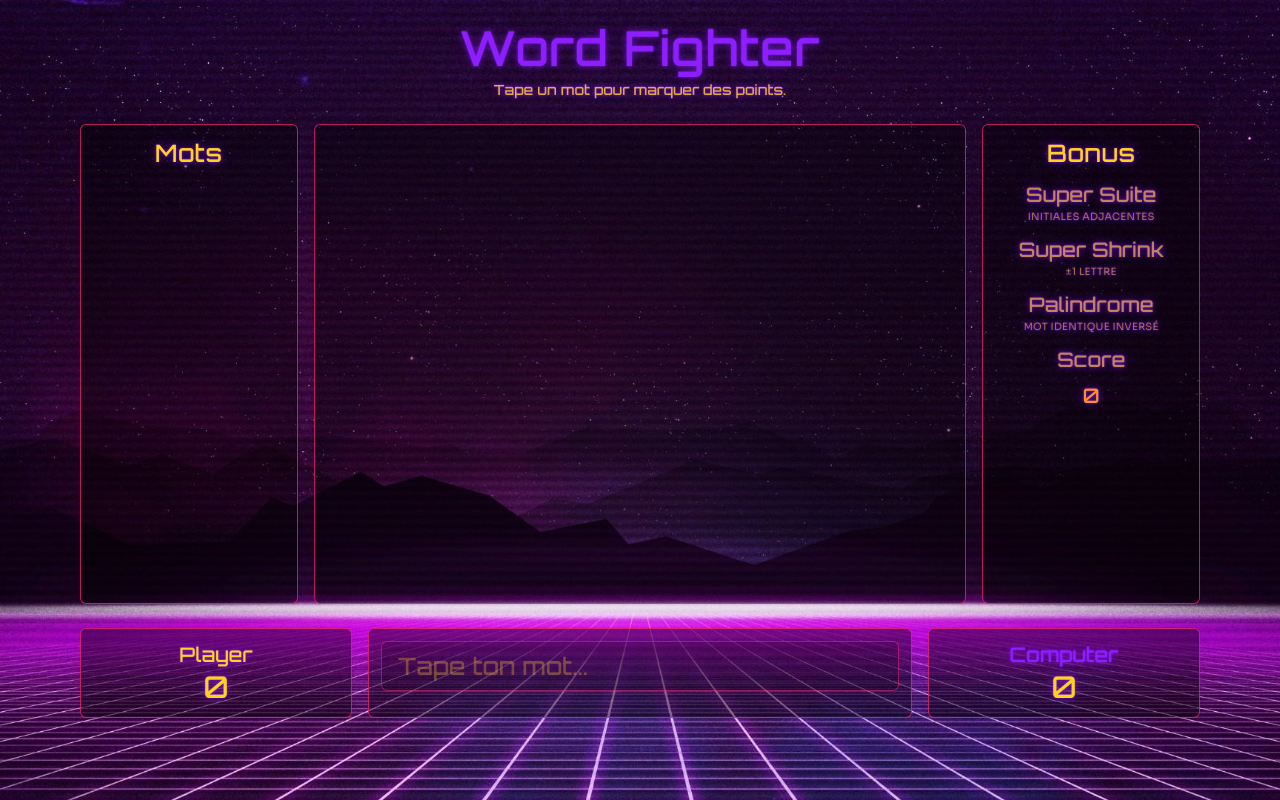
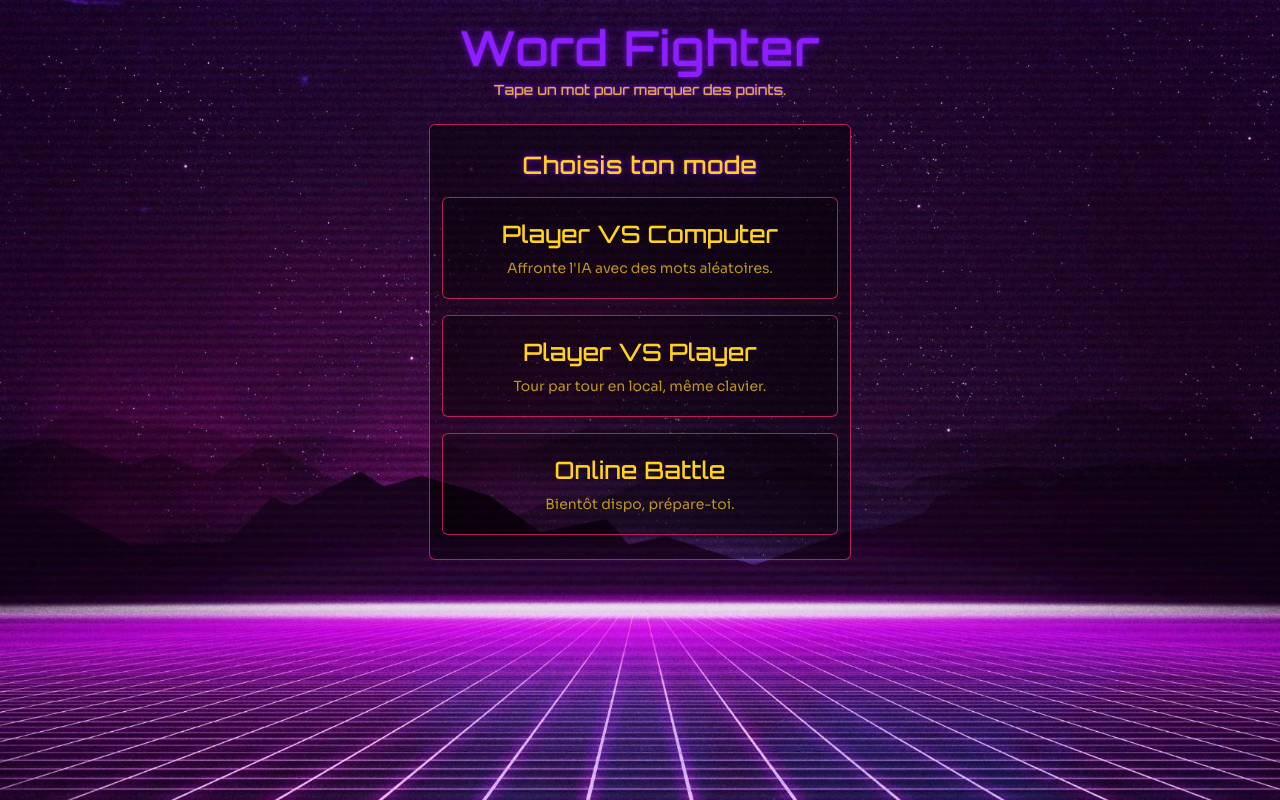
Before and after one commit to Flatoupix/word-fighter, a Vue app: page / in a window 1280 px wide. Built offline with nearby package versions, Linux system fonts and the light colour scheme.

Commit message:
feat(app): add game mode and duration selection components

```diff
--- a/src/App.vue
+++ b/src/App.vue
@@ -6,22 +6,24 @@
         <p class="mt-2 text-sm text-neon-yellow/80">Tape un mot pour marquer des points.</p>
       </header>
 
-      <section class="main-board grid gap-4 md:grid-cols-[1fr_3fr_1fr]">
-        <WordListPanel :words="wordListDisp" @toggle="toggleWordVisibility" />
-        <WordDisplayPanel
+      <ModeSelector v-if="!selectedMode" @select="selectMode" />
+
+      <TimeSelector v-else-if="!selectedDuration" @select="selectDuration" />
+
+      <template v-else>
+        <MainBoard
+          :words="wordListDisp"
           :wrongWord="wrongWord"
           :pointsAdded="pointsAdded"
           :wordChars="wordChars"
           :dynamicFontSize="dynamicFontSize"
-        />
-        <BonusPanel
           :superSuiteBonus="superSuiteBonus"
           :superShrinkBonus="superShrinkBonus"
           :palindromeActive="palindromeActive"
           :scoreValue="scoreValue"
           :scoreFontSize="scoreFontSize"
+          @toggle="toggleWordVisibility"
         />
-      </section>
 
         <ScoreBoard
           v-model:wordInput="wordInput"
@@ -31,15 +33,23 @@
           :disabled="computerTurn || isTyping"
           @submit="onSubmit"
         />
+        <div class="text-center text-xs text-neon-yellow/60">
+          Mode: {{ modeLabel }} · Temps: {{ durationLabel }}
+          <button type="button" class="ml-2 text-neon-purple/80 hover:text-neon-purple" @click="resetMode">
+            changer
+          </button>
+        </div>
+      </template>
     </div>
   </div>
 </template>
 
 <script setup>
-import BonusPanel from './components/BonusPanel.vue'
+import { computed, ref } from 'vue'
+import MainBoard from './components/modes/MainBoard.vue'
+import ModeSelector from './components/modes/ModeSelector.vue'
+import TimeSelector from './components/modes/TimeSelector.vue'
 import ScoreBoard from './components/ScoreBoard.vue'
-import WordDisplayPanel from './components/WordDisplayPanel.vue'
-import WordListPanel from './components/WordListPanel.vue'
 import { useGameState } from './composables/useGameState'
 
 const {
@@ -62,6 +72,29 @@ const {
   toggleWordVisibility,
 } = useGameState()
 
+const selectedMode = ref('')
+const selectedDuration = ref(0)
+const modeLabel = computed(() => {
+  if (selectedMode.value === 'pvc') return 'Player VS Computer'
+  if (selectedMode.value === 'pvp') return 'Player VS Player'
+  if (selectedMode.value === 'online') return 'Online Battle'
+  return ''
+})
+const durationLabel = computed(() => (selectedDuration.value ? `${selectedDuration.value} min` : ''))
+
+const selectMode = (mode) => {
+  selectedMode.value = mode
+}
+
+const selectDuration = (minutes) => {
+  selectedDuration.value = minutes
+}
+
+const resetMode = () => {
+  selectedMode.value = ''
+  selectedDuration.value = 0
+}
+
 const onSubmit = () => {
   addWord(wordInput.value)
 }
--- a/src/assets/main.css
+++ b/src/assets/main.css
@@ -31,6 +31,28 @@ body {
 
   .panel {
     @apply rounded-md border border-neon-pink/70 bg-black/40 p-3 backdrop-blur-sm;
+  }
+
+  .mode-panel {
+    @apply py-6;
+    width: min(100%, 33vw);
+    margin: 0 auto;
+  }
+
+  .mode-grid {
+    @apply mt-4 grid gap-4;
+  }
+
+  .mode-card {
+    @apply rounded-md border border-neon-pink/70 bg-black/30 px-4 py-5 text-center transition hover:border-neon-purple/80 hover:bg-black/40;
+  }
+
+  .mode-title {
+    @apply font-display text-2xl text-neon-yellow;
+  }
+
+  .mode-desc {
+    @apply mt-2 text-sm text-neon-yellow/70 font-ui;
   }
 
   .word-list-panel {
--- /dev/null
+++ b/src/components/modes/MainBoard.vue
@@ -0,0 +1,69 @@
+<template>
+  <section class="main-board grid gap-4 md:grid-cols-[1fr_3fr_1fr]">
+    <WordListPanel :words="words" @toggle="$emit('toggle', $event)" />
+    <WordDisplayPanel
+      :wrongWord="wrongWord"
+      :pointsAdded="pointsAdded"
+      :wordChars="wordChars"
+      :dynamicFontSize="dynamicFontSize"
+    />
+    <BonusPanel
+      :superSuiteBonus="superSuiteBonus"
+      :superShrinkBonus="superShrinkBonus"
+      :palindromeActive="palindromeActive"
+      :scoreValue="scoreValue"
+      :scoreFontSize="scoreFontSize"
+    />
+  </section>
+</template>
+
+<script setup>
+import BonusPanel from '../BonusPanel.vue'
+import WordDisplayPanel from '../WordDisplayPanel.vue'
+import WordListPanel from '../WordListPanel.vue'
+
+defineProps({
+  words: {
+    type: Array,
+    required: true,
+  },
+  wrongWord: {
+    type: Boolean,
+    required: true,
+  },
+  pointsAdded: {
+    type: Array,
+    required: true,
+  },
+  wordChars: {
+    type: Array,
+    required: true,
+  },
+  dynamicFontSize: {
+    type: String,
+    required: true,
+  },
+  superSuiteBonus: {
+    type: Number,
+    required: true,
+  },
+  superShrinkBonus: {
+    type: Number,
+    required: true,
+  },
+  palindromeActive: {
+    type: Boolean,
+    required: true,
+  },
+  scoreValue: {
+    type: Number,
+    required: true,
+  },
+  scoreFontSize: {
+    type: String,
+    required: true,
+  },
+})
+
+defineEmits(['toggle'])
+</script>
--- /dev/null
+++ b/src/components/modes/ModeCard.vue
@@ -0,0 +1,25 @@
+<template>
+  <button type="button" class="mode-card" @click="$emit('select', mode)">
+    <div class="mode-title">{{ title }}</div>
+    <p class="mode-desc">{{ description }}</p>
+  </button>
+</template>
+
+<script setup>
+defineProps({
+  mode: {
+    type: String,
+    required: true,
+  },
+  title: {
+    type: String,
+    required: true,
+  },
+  description: {
+    type: String,
+    required: true,
+  },
+})
+
+defineEmits(['select'])
+</script>
--- /dev/null
+++ b/src/components/modes/ModeSelector.vue
@@ -0,0 +1,31 @@
+<template>
+  <section class="panel mode-panel">
+    <h2 class="panel-title">Choisis ton mode</h2>
+    <div class="mode-grid">
+      <ModeCard
+        mode="pvc"
+        title="Player VS Computer"
+        description="Affronte l'IA avec des mots aléatoires."
+        @select="$emit('select', $event)"
+      />
+      <ModeCard
+        mode="pvp"
+        title="Player VS Player"
+        description="Tour par tour en local, même clavier."
+        @select="$emit('select', $event)"
+      />
+      <ModeCard
+        mode="online"
+        title="Online Battle"
+        description="Bientôt dispo, prépare-toi."
+        @select="$emit('select', $event)"
+      />
+    </div>
+  </section>
+</template>
+
+<script setup>
+import ModeCard from './ModeCard.vue'
+
+defineEmits(['select'])
+</script>
--- /dev/null
+++ b/src/components/modes/TimeCard.vue
@@ -0,0 +1,21 @@
+<template>
+  <button type="button" class="mode-card" @click="$emit('select', minutes)">
+    <div class="mode-title">{{ minutes }} min</div>
+    <p class="mode-desc">{{ description }}</p>
+  </button>
+</template>
+
+<script setup>
+defineProps({
+  minutes: {
+    type: Number,
+    required: true,
+  },
+  description: {
+    type: String,
+    required: true,
+  },
+})
+
+defineEmits(['select'])
+</script>
--- /dev/null
+++ b/src/components/modes/TimeSelector.vue
@@ -0,0 +1,16 @@
+<template>
+  <section class="panel mode-panel">
+    <h2 class="panel-title">Durée de la partie</h2>
+    <div class="mode-grid">
+      <TimeCard :minutes="1" description="Partie rapide pour s'échauffer." @select="$emit('select', $event)" />
+      <TimeCard :minutes="3" description="Le format idéal pour enchaîner." @select="$emit('select', $event)" />
+      <TimeCard :minutes="5" description="Longue session pour monter le score." @select="$emit('select', $event)" />
+    </div>
+  </section>
+</template>
+
+<script setup>
+import TimeCard from './TimeCard.vue'
+
+defineEmits(['select'])
+</script>
```
Lines whose indentation alone changed are shown as unchanged.
